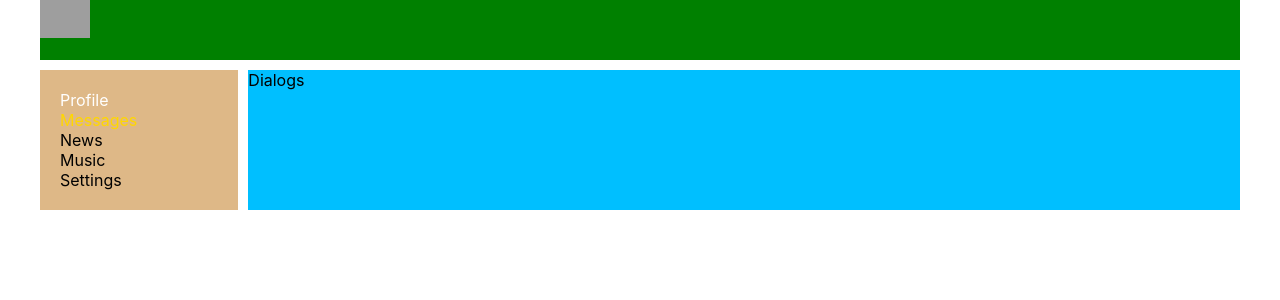
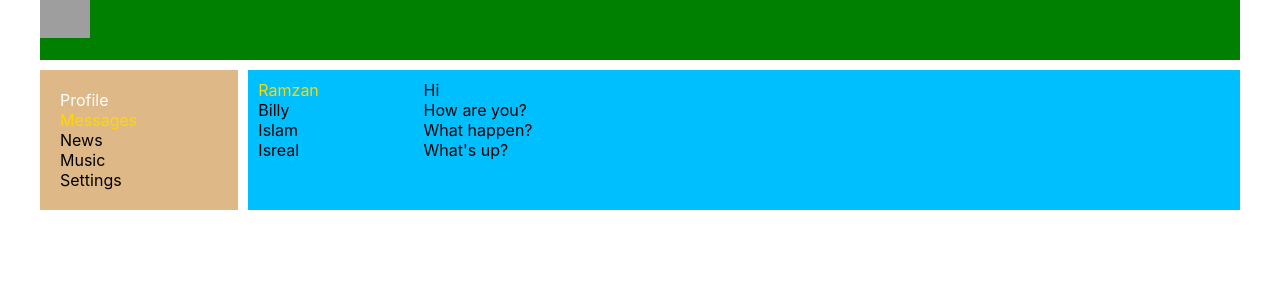
Before and after one commit to ShuVeriDa/social-network, a React (Create React App) app: page /dialogs in a window 1280 px wide. Shown: the top 300 px of the page. Built offline with nearby package versions, Linux system fonts and the light colour scheme; grey boxes are pictures that could not be loaded.

Commit message:
21 make up a dialogs page

```diff
--- a/src/Components/Dialogs/Dialogs.module.css
+++ b/src/Components/Dialogs/Dialogs.module.css
@@ -0,0 +1,24 @@
+.dialogs {
+    display: grid;
+    grid-template-columns: 2fr 10fr;
+}
+
+.dialogsItems {
+    padding: 10px;
+}
+
+.dialogsItems .active {
+    color: gold;
+}
+
+.dialog {
+
+}
+
+.messages {
+    padding: 10px;
+}
+
+.messages .message {
+
+}
--- a/src/Components/Dialogs/Dialogs.tsx
+++ b/src/Components/Dialogs/Dialogs.tsx
@@ -4,7 +4,19 @@ import classes from './Dialogs.module.css'
 export const Dialogs = () => {
    return (
       <div className={classes.dialogs}>
-         Dialogs
+         <div className={classes.dialogsItems}>
+            <div className={(`${classes.dialog} ${classes.active}`)}>Ramzan</div>
+            <div className={classes.dialog}>Billy</div>
+            <div className={classes.dialog}>Islam</div>
+            <div className={classes.dialog}>Isreal</div>
+
+         </div>
+         <div className={classes.messages}>
+            <div className={classes.message}>Hi</div>
+            <div className={classes.message}>How are you?</div>
+            <div className={classes.message}>What happen?</div>
+            <div className={classes.message}>What's up?</div>
+         </div>
       </div>
-   )
+   );
 }
```
